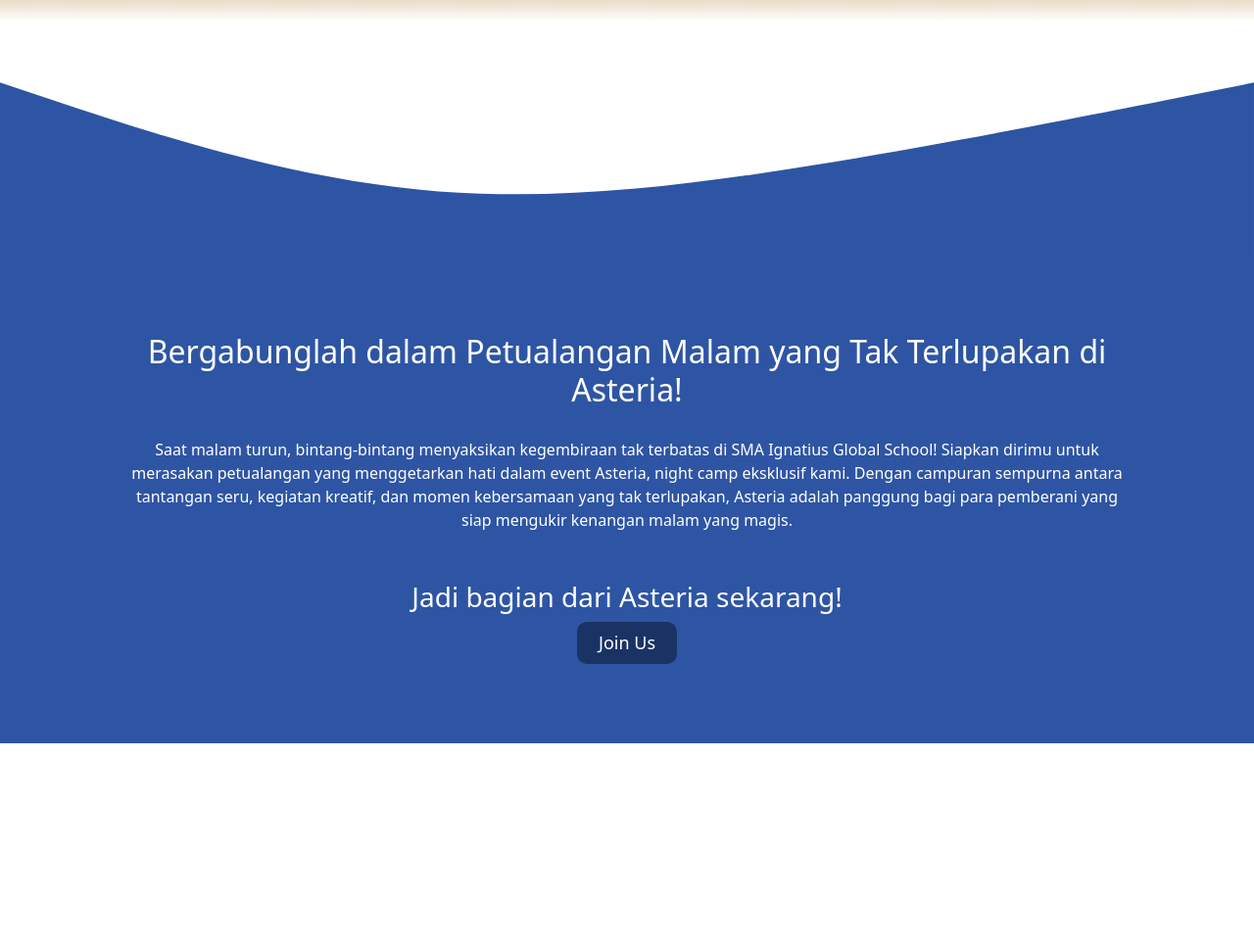
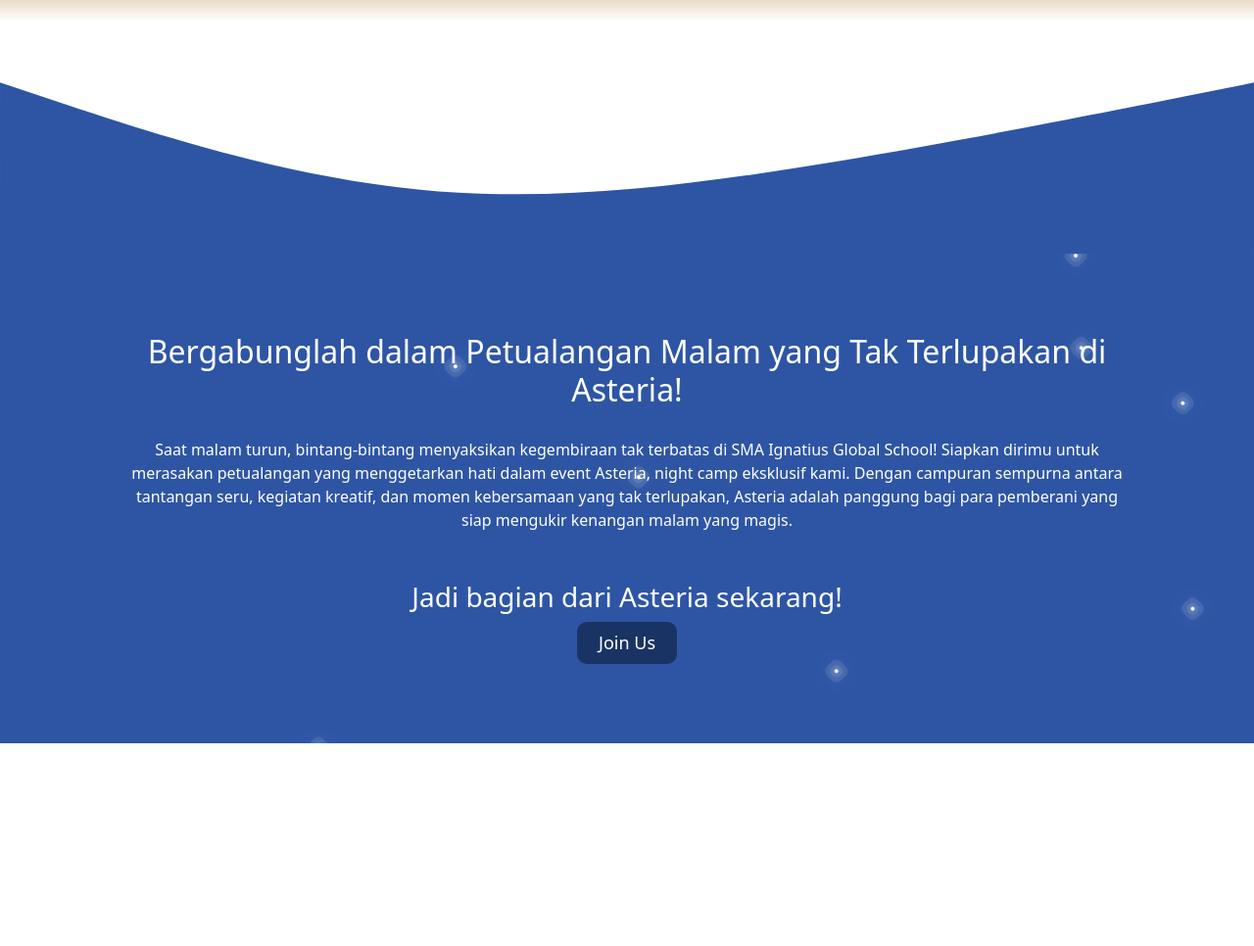
Before and after one commit to kyzn-15/Asteria, a Flask app: page / in a window 1280 px wide. Shown: the part 5015-5981 px from the top of the page at 98% size. Run offline with Flask 3, Linux system fonts and the light colour scheme.

Commit message:
add starfall effect into form section

```diff
--- a/static/style.css
+++ b/static/style.css
@@ -261,6 +261,127 @@ div.list {
   background-color: #284a8d;
 }
 
+/* Star fall */
+#form {
+  position: relative;
+  z-index: 1; /* Memastikan elemen form berada di atas starfall */
+}
+
+.form-container {
+  position: relative;
+  z-index: 1; /* Memastikan form berada di atas starfall */
+}
+
+.starfall {
+  position: absolute;
+  top: 0;
+  left: 0;
+  width: 100%;
+  height: 100%;
+  overflow: hidden;
+  pointer-events: none;
+  z-index: 0; /* Memastikan starfall berada di belakang elemen form */
+}
+
+@keyframes starfall {
+  0% {
+    transform: rotate(315deg) translateX(0);
+    opacity: 1;
+  }
+  70% {
+    opacity: 1;
+  }
+  100% {
+    transform: rotate(315deg) translateX(-1000px);
+    opacity: 0;
+  }
+}
+
+.star {
+  position: absolute;
+  top: 50%;
+  left: 50%;
+  width: 4px;
+  height: 4px;
+  background-color: #fff;
+  border-radius: 50%;
+  box-shadow: 0 0 0 4px rgba(255, 255, 255, 0.1),
+    0 0 0 8px rgba(255, 255, 255, 0.1), 0 0 20px rgba(255, 255, 255, 1);
+  animation: starfall 3s linear infinite;
+}
+
+.star:nth-child(1) {
+  top: 0px;
+  right: 0;
+  left: initial;
+  animation-delay: 0;
+  animation-duration: 1s;
+}
+.star:nth-child(2) {
+  top: 0px;
+  right: 80px;
+  left: initial;
+  animation-delay: 0.2s;
+  animation-duration: 3s;
+}
+.star:nth-child(3) {
+  top: 80px;
+  right: 0;
+  left: initial;
+  animation-delay: 0.4s;
+  animation-duration: 2s;
+}
+.star:nth-child(4) {
+  top: 0px;
+  right: 180px;
+  left: initial;
+  animation-delay: 0.6s;
+  animation-duration: 1.5s;
+}
+.star:nth-child(5) {
+  top: 0px;
+  right: 400px;
+  left: initial;
+  animation-delay: 0.8s;
+  animation-duration: 2.5s;
+}
+.star:nth-child(6) {
+  top: 0px;
+  right: 600px;
+  left: initial;
+  animation-delay: 1s;
+  animation-duration: 3s;
+}
+.star:nth-child(7) {
+  top: 300px;
+  right: 0;
+  left: initial;
+  animation-delay: 1.2s;
+  animation-duration: 1.75s;
+}
+.star:nth-child(8) {
+  top: 0px;
+  right: 700px;
+  left: initial;
+  animation-delay: 1.4s;
+  animation-duration: 1.25s;
+}
+.star:nth-child(9) {
+  top: 0px;
+  right: 1000px;
+  left: initial;
+  animation-delay: 0.75s;
+  animation-duration: 2.25s;
+}
+.star:nth-child(10) {
+  top: 0px;
+  right: 450px;
+  left: initial;
+  animation-delay: 2.75s;
+  animation-duration: 2.25s;
+}
+
+
 /* Event Information */
 #information {
   display: flex;
--- a/templates/index.html
+++ b/templates/index.html
@@ -77,7 +77,6 @@
       <div class="container">
         <h2 class="hidden">About Asteria</h2>
         <p class="hidden">
- edit_footer_form
           Lorem, ipsum dolor sit amet consectetur adipisicing elit. Rem
           recusandae ipsa, sint commodi laborum vero deleniti qui, earum quam
           neque cumque et sit debitis repellendus magnam aliquam dicta in!
@@ -85,10 +84,15 @@
           ipsum? Nihil totam quasi tempore, eligendi culpa enim nemo
           perspiciatis iusto iste minus incidunt consectetur quod adipisci?
           Veniam praesentium illum recusandae quasi illo culpa provident dolore
-          sapiente amet! Rem corporis qui ipsum! no gap
-=======
-          Lorem, ipsum dolor sit amet consectetur adipisicing elit. Rem recusandae ipsa, sint commodi laborum vero deleniti qui, earum quam neque cumque et sit debitis repellendus magnam aliquam dicta in! Corrupti reprehenderit officia molestias velit vero odit, magni libero ipsum? Nihil totam quasi tempore, eligendi culpa enim nemo perspiciatis iusto iste minus incidunt consectetur quod adipisci? Veniam praesentium illum recusandae quasi illo culpa provident dolore sapiente amet! Rem corporis qui ipsum! no gap
- main
+          sapiente amet! Rem corporis qui ipsum! no gap Lorem, ipsum dolor sit
+          amet consectetur adipisicing elit. Rem recusandae ipsa, sint commodi
+          laborum vero deleniti qui, earum quam neque cumque et sit debitis
+          repellendus magnam aliquam dicta in! Corrupti reprehenderit officia
+          molestias velit vero odit, magni libero ipsum? Nihil totam quasi
+          tempore, eligendi culpa enim nemo perspiciatis iusto iste minus
+          incidunt consectetur quod adipisci? Veniam praesentium illum
+          recusandae quasi illo culpa provident dolore sapiente amet! Rem
+          corporis qui ipsum! no gap
         </p>
       </div>
     </section>
@@ -240,6 +244,20 @@
         <h3>Jadi bagian dari Asteria sekarang!</h3>
         <button id="submit-btn" type="submit">Join Us</button>
       </div>
+
+      <!-- Starfall Animation -->
+      <div class="starfall">
+        <div class="star"></div>
+        <div class="star"></div>
+        <div class="star"></div>
+        <div class="star"></div>
+        <div class="star"></div>
+        <div class="star"></div>
+        <div class="star"></div>
+        <div class="star"></div>
+        <div class="star"></div>
+        <div class="star"></div>
+      </div>
     </section>
 
     <!-- Event Information -->
```
